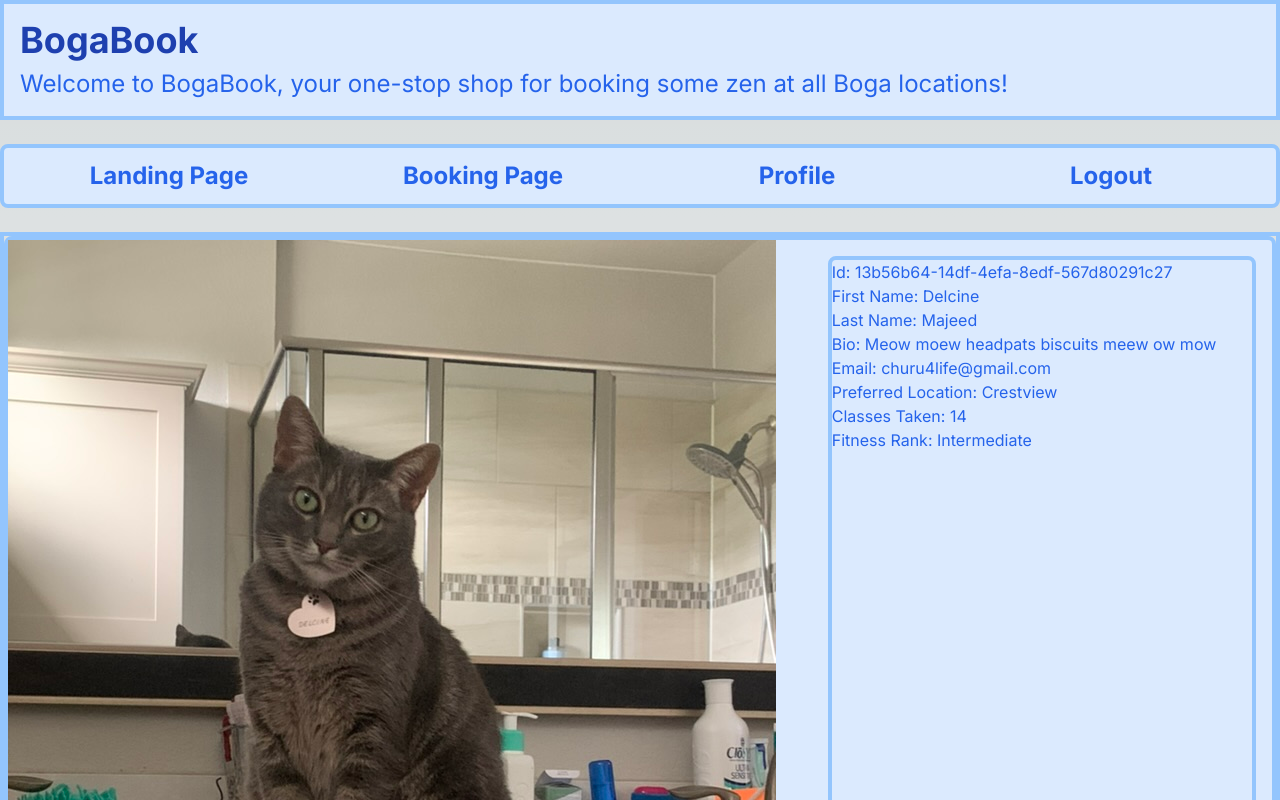
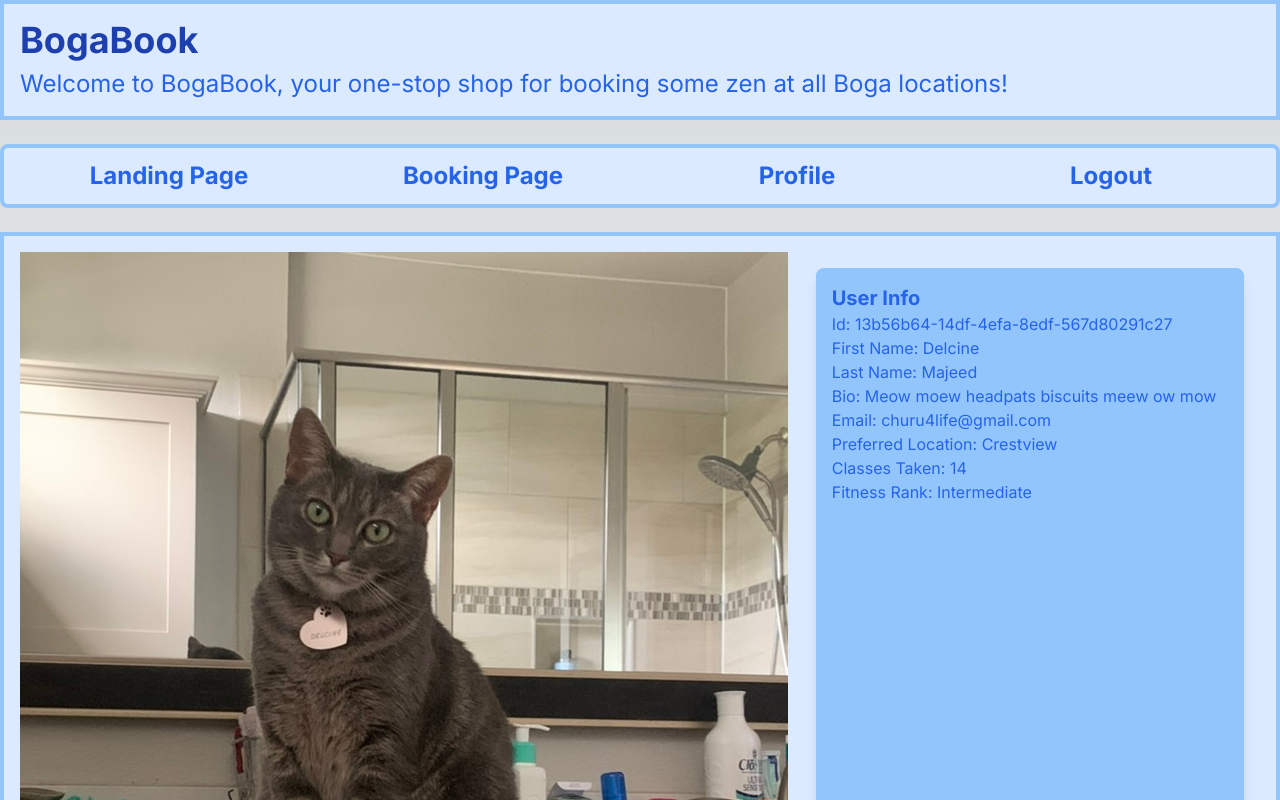
Before and after one commit to Robchike9290/YogaBookingPlatform, a Next.js app: page /profile in a window 1280 px wide. Shown: the top 800 px of the page. Built offline with nearby package versions, Linux system fonts and the light colour scheme.

Commit message:
Modify formatting of Profile page elements a bit

```diff
--- a/src/app/profile/_components/ProfileInfo.tsx
+++ b/src/app/profile/_components/ProfileInfo.tsx
@@ -3,7 +3,7 @@ import ProfileMetadata from "./ProfileMetadata"
 export default function ProfileInfo() {
     return (
         <>
-            <div className="grid col-span-2 border-blue-300 border-4 bg-blue-100 rounded-lg">
+            <div className="grid col-span-5 bg-blue-100 p-4">
                 <img className="col-start-1 col-span-1" src={"/DelcineMajeed.jpg"} />
                 <ProfileMetadata />
             </div>
--- a/src/app/profile/_components/ProfileMetadata.tsx
+++ b/src/app/profile/_components/ProfileMetadata.tsx
@@ -46,7 +46,8 @@ export default function ProfileMetadata() {
     const targetObject = dummyData[0]
 
     return (
-        <div className="col-start-2 border-4 rounded-lg border-blue-300 m-4">
+        <div className="col-start-2 col-end-3 rounded-lg bg-blue-300 m-4 p-4 text-blue-600 shadow-lg">
+            <h1 className="text-xl font-bold">User Info</h1>
             <ul>
                 {Object.keys(targetObject).map((key) => {
                     return <li key={key}>{formatString(key)}: {targetObject[key as keyof typeof targetObject]}</li>
```
